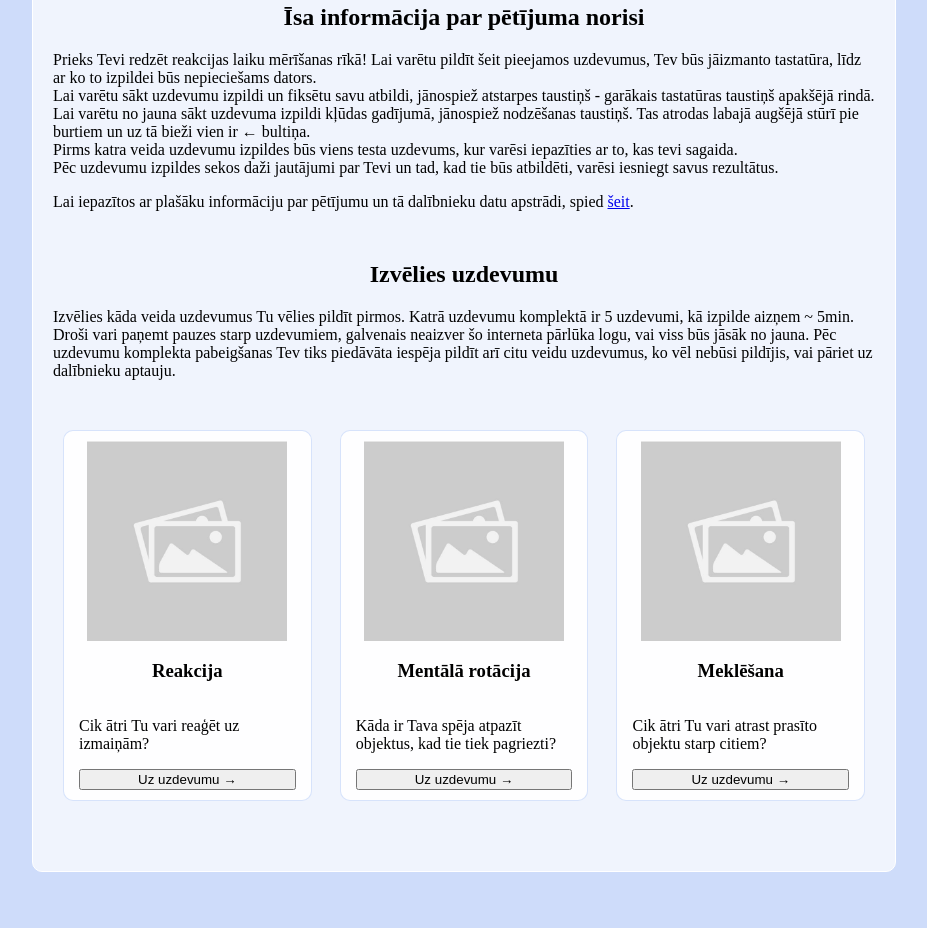
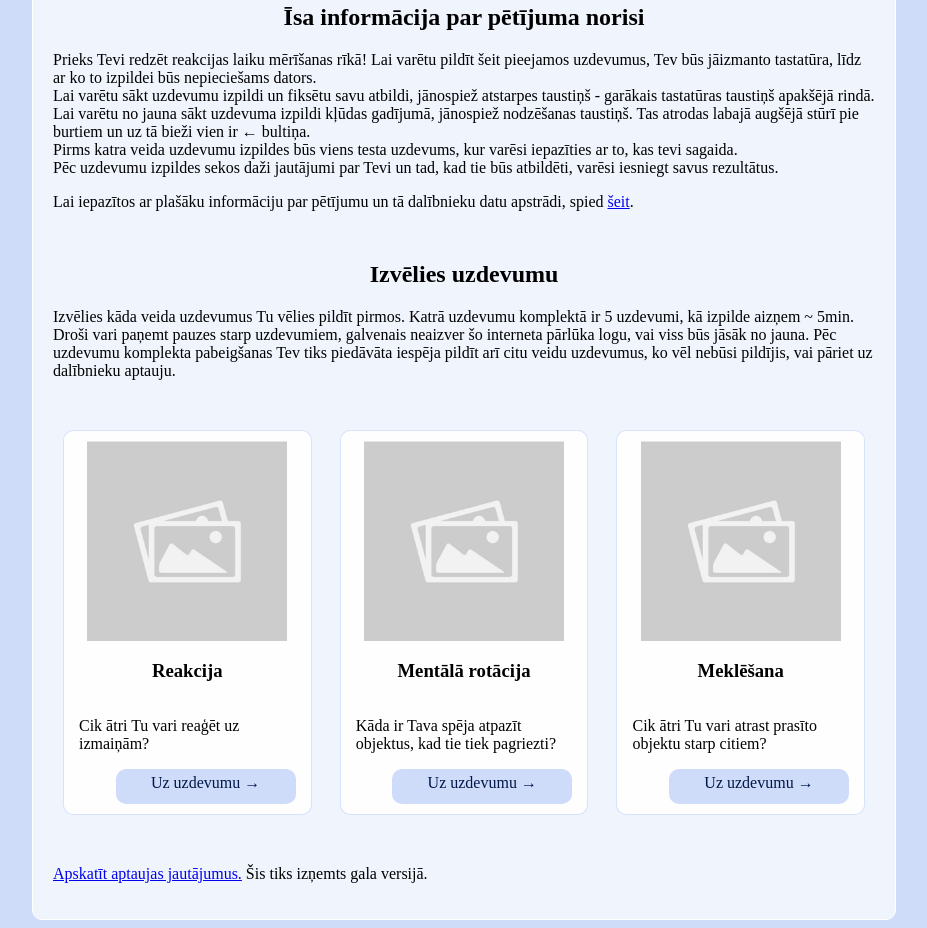
Before and after one commit to Annie-I/RT-measurment, a plain HTML site: page index.html in a window 1280 px wide. Shown: the part 108-1036 px from the top of the page, without its empty margins (176-1103 px from the left). Before the commit the page ends 988 px from the top, so only its background shows below. Drawn offline with Linux system fonts and the light colour scheme.

Commit message:
Add button to see questions from index.html

```diff
--- a/index.html
+++ b/index.html
@@ -42,23 +42,24 @@
                         <img src="./placeholder.jpg" alt="placeholder image" class="task_image" />
                         <h3>Reakcija</h3>
                         <p class="task_desription">Cik ātri Tu vari reaģēt uz izmaiņām?</p>
-                        <button>Uz uzdevumu &rarr;</button>
+                        <a href="reakcija/iesildisanas.html" class="button">Uz uzdevumu &rarr;</a>
                     </div>
                     <div class="task_card">
                         <!-- bilde -->
                         <img src="./placeholder.jpg" alt="placeholder image" class="task_image" />
                         <h3>Mentālā rotācija</h3>
                         <p class="task_desription">Kāda ir Tava spēja atpazīt objektus, kad tie tiek pagriezti?</p>
-                        <button>Uz uzdevumu &rarr;</button>
+                        <a href="#" class="button">Uz uzdevumu &rarr;</a>
                     </div>
                     <div class="task_card">
                         <!-- bilde -->
                         <img src="./placeholder.jpg" alt="placeholder image" class="task_image" />
                         <h3>Meklēšana</h3>
                         <p class="task_desription">Cik ātri Tu vari atrast prasīto objektu starp citiem?</p>
-                        <button>Uz uzdevumu &rarr;</button>
+                        <a href="#" class="button">Uz uzdevumu &rarr;</a>
                     </div>
                 </div>
+                <p><a href="aptauja.html">Apskatīt aptaujas jautājumus.</a> Šis tiks izņemts gala versijā.</p>
             </div>
         </div>
     </body>
```
Also changed, not shown: aptauja.html (+4 -2 lines), par-petijumu.html (+2 -1 lines).
